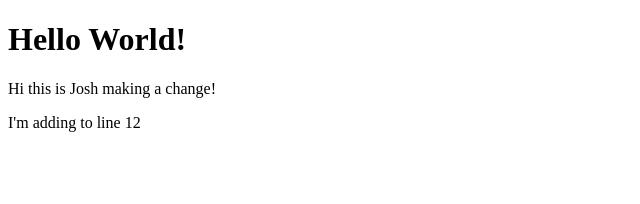
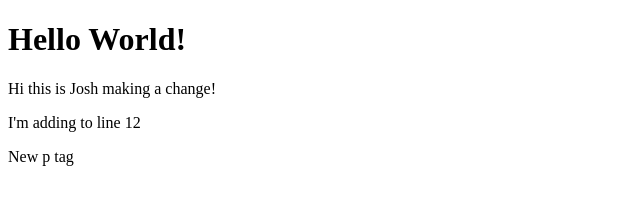
Before and after one commit to Dojo-StephanieM/MarchGItSession2, a plain HTML site: page index.html in a window 1280 px wide. Shown: the full height of the page, 0-640 px from the left. Drawn offline with Linux system fonts and the light colour scheme.

Commit message:
new p tag

```diff
--- a/index.html
+++ b/index.html
@@ -11,6 +11,7 @@
   <p>Hi this is Josh making a change!</p>
 
   <p>I'm adding to line 12</p>
+  <p>New p tag</p>
 
 </body>
 </html>
```
